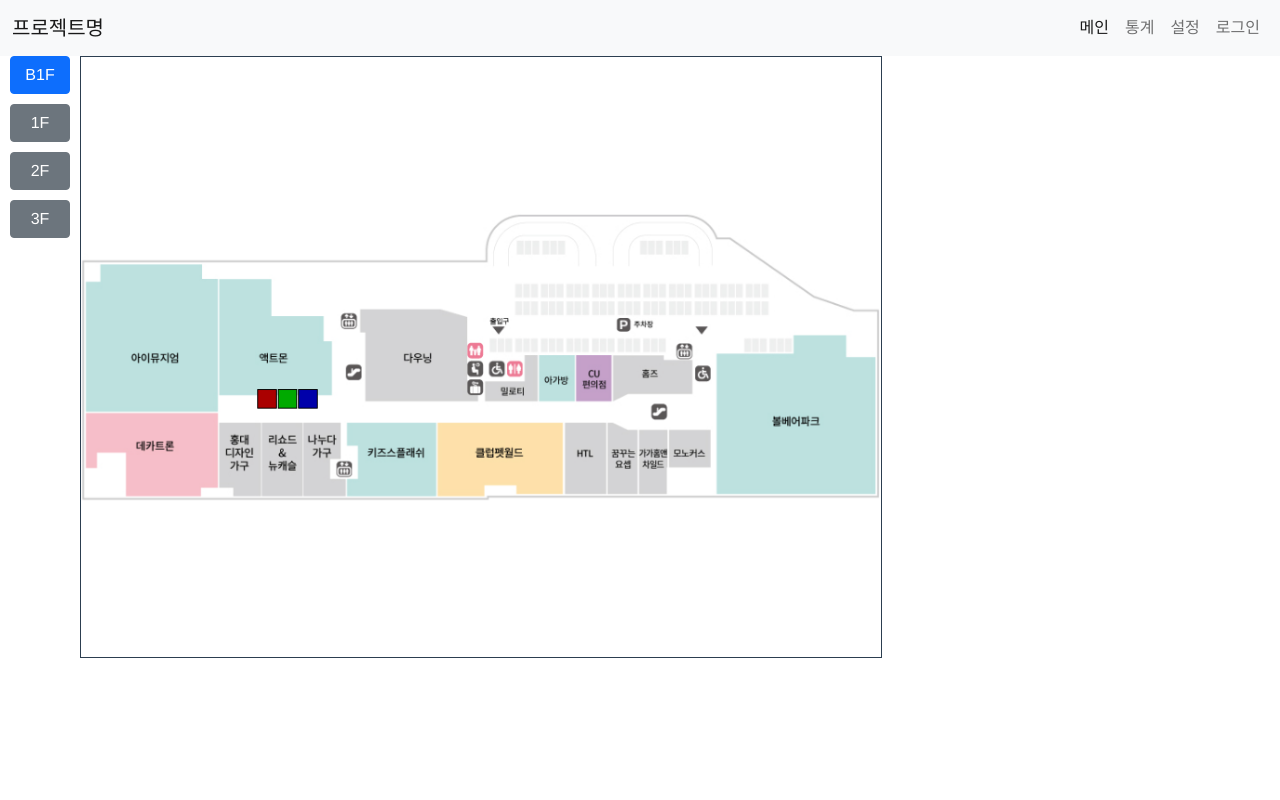
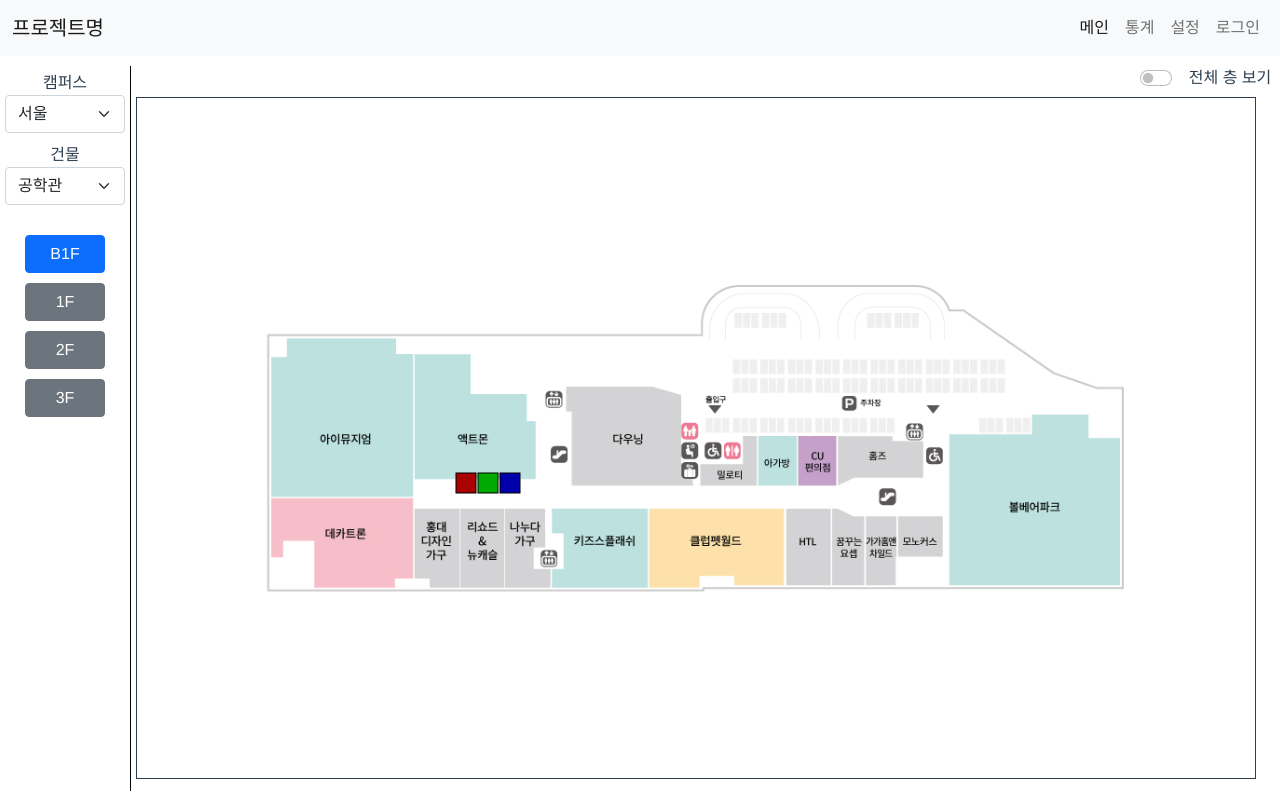
Before and after one commit to expertinpyo/pjt422, a Vue app in the folder Frontend/: page / in a window 1280 px wide. Built offline with nearby package versions, Linux system fonts and the light colour scheme.

Commit message:
Frontend: Update MainView.vue 1. Add campus/building dropdown 2. Add show all floors toggle

```diff
--- a/Frontend/src/components/main/TrashMapFloorSelector.vue
+++ b/Frontend/src/components/main/TrashMapFloorSelector.vue
@@ -31,11 +31,10 @@
 
 <style scoped>
 .floor-selector {
-  width: 80px;
   justify-content: center;
 }
 .floor-button {
-  width: 60px;
+  width: 80px;
   margin-bottom: 10px;
 }
 </style>
--- a/Frontend/src/views/MainView.vue
+++ b/Frontend/src/views/MainView.vue
@@ -1,11 +1,73 @@
 <template>
-  <div class="trash-map-container">
-    <TrashMapFloorSelector
-      :floors="floors"
-      :current_floor="current_floor"
-      @floor_changed="change_floor"
-    />
-    <TrashMap :floor="floors[current_floor]" :width="800" :height="600" />
+  <div class="main-container">
+    <div class="trash-map-selector-container">
+      <div class="trash-map-campus-dropdown">
+        <label for="campus_select">캠퍼스</label>
+        <select id="campus_select" class="form-select" v-model="current_campus">
+          <option
+            v-for="campus in campuses"
+            :key="campus.id"
+            :value="campus.id"
+          >
+            {{ campus.name }}
+          </option>
+        </select>
+      </div>
+      <div class="trash-map-building-dropdown">
+        <label for="building_select">건물</label>
+        <select
+          id="building_select"
+          class="form-select"
+          v-model="current_building"
+        >
+          <option
+            v-for="building in buildings"
+            :key="building.id"
+            :value="building.id"
+          >
+            {{ building.name }}
+          </option>
+        </select>
+      </div>
+      <TrashMapFloorSelector
+        :floors="floors"
+        :current_floor="current_floor"
+        @floor_changed="change_floor"
+      />
+    </div>
+    <div class="trash-map-container">
+      <div class="form-check form-switch trash-map-toggle">
+        <input
+          class="form-check-input"
+          type="checkbox"
+          id="map_toggle"
+          v-model="map_toggle_checked"
+        />
+        <label class="form-check-label" for="map_toggle">전체 층 보기</label>
+      </div>
+      <div v-if="map_toggle_checked" class="trash-map-group">
+        <div v-for="floor in floors" :key="floor.id" class="trash-map">
+          <div>
+            <label :for="'trash_map_' + floor.id">{{ floor.name }}F</label>
+          </div>
+          <TrashMap
+            :id="'trash_map_' + floor.id"
+            :floor="floor"
+            :width="map_width"
+            :height="map_height"
+          />
+        </div>
+      </div>
+      <div v-if="!map_toggle_checked" class="trash-map-group">
+        <div class="trash-map">
+          <TrashMap
+            :floor="floors[current_floor]"
+            :width="map_width"
+            :height="map_height"
+          />
+        </div>
+      </div>
+    </div>
   </div>
 </template>
 
@@ -19,9 +81,46 @@
     TrashMapFloorSelector,
     TrashMap,
   },
+  watch: {
+    map_toggle_checked() {
+      this.current_floor = -(1 + this.current_floor);
+    },
+    current_floor() {
+      if (this.map_toggle_checked && this.current_floor >= 0) {
+        this.map_toggle_checked = false;
+        this.current_floor = -(1 + this.current_floor);
+      }
+    },
+  },
+  computed: {
+    map_width() {
+      const width = this.window_width - 150;
+      const columns = this.map_toggle_checked
+        ? Math.max(1, Math.floor(width / 312))
+        : 1;
+      const column_width = width / columns - 12;
+
+      return Math.max(300, column_width);
+    },
+    map_height() {
+      return Math.min(this.map_width, window.innerHeight - 120);
+    },
+  },
   data() {
     return {
+      window_width: window.innerWidth,
+      map_toggle_checked: false,
+      current_campus: 0,
+      current_building: 0,
       current_floor: 0,
+      campuses: [
+        { id: 0, name: "서울" },
+        { id: 1, name: "부산" },
+      ],
+      buildings: [
+        { id: 0, name: "공학관" },
+        { id: 1, name: "도서관" },
+      ],
       floors: [
         {
           id: 0,
@@ -151,11 +250,48 @@
       this.current_floor = floor.id;
     },
   },
+  mounted() {
+    window.addEventListener("resize", () => {
+      this.window_width = window.innerWidth;
+    });
+  },
 };
 </script>
 
 <style scoped>
+.main-container {
+  display: flex;
+  margin-top: 10px;
+}
+.trash-map-selector-container {
+  width: 131px;
+  display: flex;
+  flex-direction: column;
+  align-items: center;
+  padding: 5px;
+  border-right: 1px solid black;
+}
+.trash-map-campus-dropdown {
+  width: 120px;
+  margin-bottom: 10px;
+}
+.trash-map-building-dropdown {
+  width: 120px;
+  margin-bottom: 30px;
+}
 .trash-map-container {
+  width: 100%;
+}
+.trash-map-toggle {
+  width: 140px;
+  margin-left: auto;
+  margin-right: 0;
+}
+.trash-map-group {
   display: flex;
+  flex-wrap: wrap;
+}
+.trash-map {
+  margin: 5px;
 }
 </style>
```
